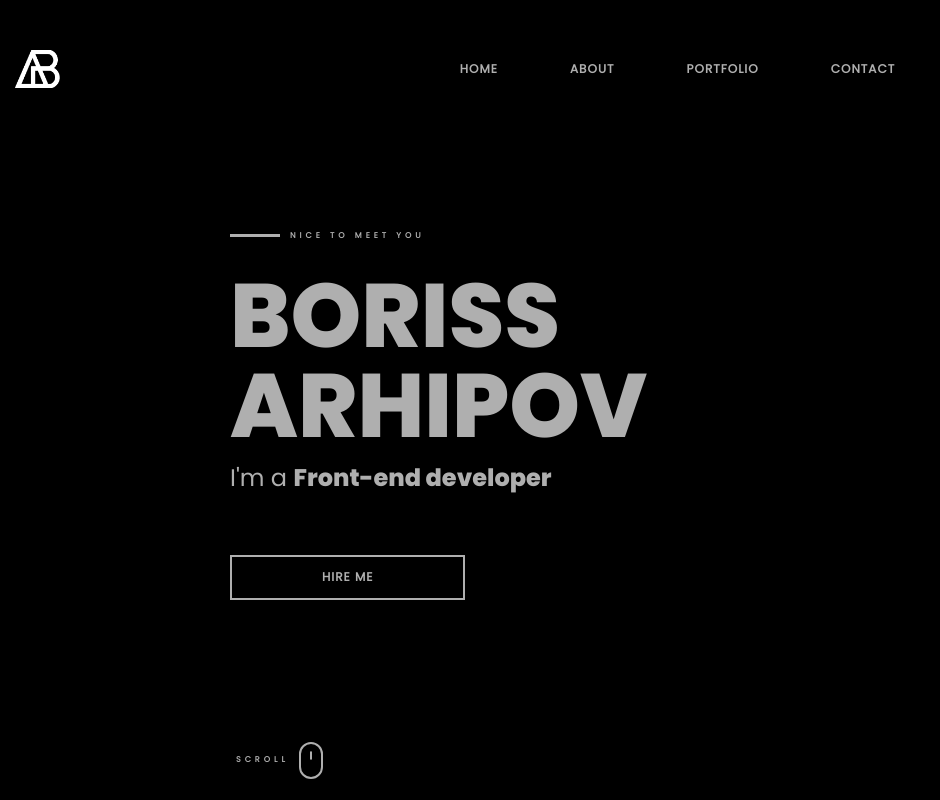
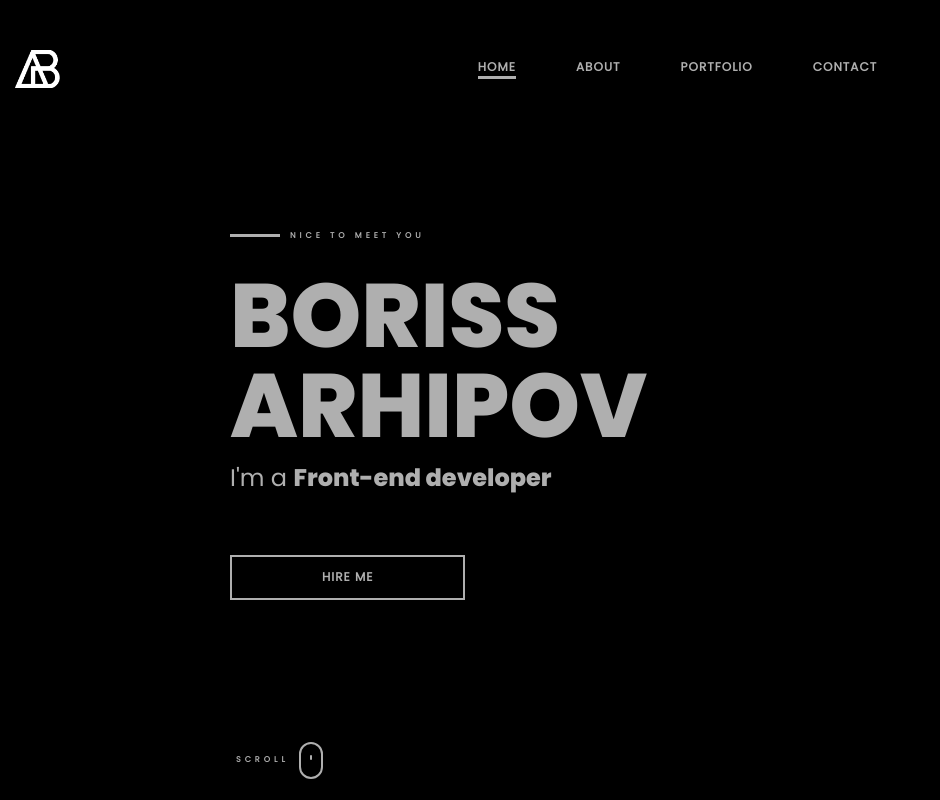
Before and after one commit to BorissArhipov/ab-portfolio, a React (Create React App) app: page / in a window 1280 px wide. Shown: the top 800 px of the page, without its empty margins (0-940 px from the left). Built offline with nearby package versions, Linux system fonts and the light colour scheme.

Commit message:
Adding a dynamic menu

```diff
--- /dev/null
+++ b/src/actions/handleScroll.tsx
@@ -0,0 +1,10 @@
+import { handleRefs } from '../types/types';
+
+const handleScroll = (offset: number, refs: handleRefs) => {
+    return {
+        type: 'HANDLE_SCROLL',
+        payload: {offset, refs}
+    };
+}
+
+export default handleScroll;
--- a/src/components/app/app.tsx
+++ b/src/components/app/app.tsx
@@ -10,10 +10,16 @@ import './app.css';
 class App extends Component {
 
     public home: React.RefObject<HTMLElement>;
+    public about: React.RefObject<HTMLElement>;
+    public portfolio: React.RefObject<HTMLElement>;
+    public contact: React.RefObject<HTMLElement>;
 
     constructor(props: any) {
         super(props);
         this.home = React.createRef();
+        this.about = React.createRef();
+        this.portfolio = React.createRef();
+        this.contact = React.createRef();
     }
 
     render() {
@@ -21,7 +27,10 @@ class App extends Component {
             <div>
                 <Menu
                     refs={{
-                        home: this.home
+                        home: this.home,
+                        about: this.about,
+                        portfolio: this.portfolio,
+                        contact: this.contact
                     }}
                 />
                 <section className="home" ref={this.home}>
@@ -35,7 +44,7 @@ class App extends Component {
                         </div>
                     </div>
                 </section>
-                <section className="about">
+                <section className="about" ref={this.about}>
                     <div className="container">
                         <About
                             refs={{
@@ -55,6 +64,12 @@ class App extends Component {
                         </div>
                     </div>
                 </section>
+                <section className="portfolio" ref={this.portfolio}>
+
+                </section>
+                <section className="contact" ref={this.contact}>
+
+                </section>
             </div>
         );
     }
--- a/src/components/linkOrScroll/linkOrScroll.tsx
+++ b/src/components/linkOrScroll/linkOrScroll.tsx
@@ -2,7 +2,7 @@ import * as React from 'react';
 
 interface LinkOrScrollProps {
     classN?: string;
-    scrollTarget?: {current: HTMLElement};
+    scrollTarget?: React.RefObject<HTMLElement>;
     children?: string | React.ReactElement;
     scrollToTarget?: (target: string) => void;
     href?: string
@@ -16,8 +16,6 @@ const LinkOrScroll: React.FC<LinkOrScrollProps> = props => {
         if(!props.scrollTarget) {
             return;
         }
-
-        console.log(props.scrollTarget.current.offsetHeight)
     }
 
     return (
--- a/src/components/menu/menu.css
+++ b/src/components/menu/menu.css
@@ -5,10 +5,16 @@
     right: 0;
     left: 0;
     z-index: 1030;
+    transition: all 0.2s ease;
+    padding: 50px 0;
+}
+
+.header--black {
+    background-color: #18181b;
+    padding: 20px 0;
 }
 
 .header--wrap {
-    padding: 50px 0;
     display: flex;
     justify-content: space-between;
     align-items: center;
@@ -24,6 +30,7 @@
 .header--link {
     margin: 0 30px;
     letter-spacing: 1px;
+    padding: 0;
     background: none;
     border: none;
     text-transform: uppercase;
@@ -34,6 +41,12 @@
     transition-timing-function: ease;
     transition-delay: 0s;
     color: #afafaf;
+    transition: all 0.2s ease;
+    border-bottom: 3px solid rgba(175, 175, 175, 0);
+}
+
+.link--active {
+    border-bottom: 3px solid rgba(175, 175, 175, 1);
 }
 
 .header--logo {
--- a/src/components/menu/menu.tsx
+++ b/src/components/menu/menu.tsx
@@ -1,20 +1,50 @@
 import * as React from 'react';
 import { Component } from 'react';
 import LinkOrScroll from '../linkOrScroll/linkOrScroll';
+import { connect } from 'react-redux';
+import handleScroll from '../../actions/handleScroll';
+import { handleRefs } from '../../types/types';
+import { reducerProps } from '../../types/types';
 
 import './menu.css';
 
 interface MenuProps {
     refs: {
-        home: {current: HTMLElement}
+        home: React.RefObject<HTMLElement>
+        about: React.RefObject<HTMLElement>
+        portfolio: React.RefObject<HTMLElement>
+        contact: React.RefObject<HTMLElement>
     }
+    handleScroll?: (offset: number, refs: handleRefs) => {
+        type: 'HANDLE_SCROLL',
+        payload: {offset: number, refs: handleRefs}
+    }
+    reducer: reducerProps
 }
+
 
 class Menu extends Component<MenuProps> {
 
+    componentDidMount() {
+        const {home, about, portfolio, contact} = this.props.refs;
+        window.addEventListener('scroll', () => {
+            this.props.handleScroll(window.pageYOffset, {
+                home: home.current.offsetTop,
+                about: about.current.offsetTop,
+                portfolio: portfolio.current.offsetTop,
+                contact: contact.current.offsetTop
+            })
+        });
+    }
+
+    componentWillUnmount() {
+        // window.removeEventListener('scroll', this.handleScroll);
+    }
+
     render() {
+        const {header, home, about, portfolio, contact} = this.props.reducer;
         return (
-            <header className="header">
+            <header className={header}>
                 <div className="container">
                     <div className="header--wrap">
                         <LinkOrScroll
@@ -23,25 +53,25 @@ class Menu extends Component<MenuProps> {
                         />
                         <nav className="header--nav">
                             <LinkOrScroll
-                                classN="header--link"
+                                classN={home}
                                 scrollTarget={this.props.refs.home}
                             >
                                 HOME
                             </LinkOrScroll>
                             <LinkOrScroll
-                                classN="header--link"
+                                classN={about}
                                 scrollTarget={this.props.refs.home}
                             >
                                 ABOUT
                             </LinkOrScroll>
                             <LinkOrScroll
-                                classN="header--link"
+                                classN={portfolio}
                                 scrollTarget={this.props.refs.home}
                             >
                                 PORTFOLIO
                             </LinkOrScroll>
                             <LinkOrScroll
-                                classN="header--link"
+                                classN={contact}
                                 scrollTarget={this.props.refs.home}
                             >
                                 CONTACT
@@ -54,4 +84,10 @@ class Menu extends Component<MenuProps> {
     }
 };
 
-export default Menu;
+function mapStateToProps( reducer: reducerProps) {
+    return {
+        reducer
+    }
+}
+
+export default connect(mapStateToProps, { handleScroll })(Menu);
--- a/src/index.css
+++ b/src/index.css
@@ -29,7 +29,7 @@ body {
 }
 
 button {
-    font: 400 100% / 1.4 'Poppins', sans-serif;
+    font: 400 100% / 1.4 'Poppins', serif;
 }
 
 button:hover {
--- a/src/reducer/reducer.tsx
+++ b/src/reducer/reducer.tsx
@@ -1,10 +1,73 @@
 const initialState = {
-
+    header: 'header',
+    home: 'header--link active',
+    about: 'header--link',
+    portfolio: 'header--link',
+    contact: 'header--link'
 }
 
-const reducer = (state = initialState, action: {type: string}) => {
+const reducer = (state = initialState, action: {type: string, payload?: any}) => {
     switch (action.type) {
-
+        case 'HANDLE_SCROLL':
+            if(action.payload.offset < 10) {
+                return{
+                    ...state,
+                    header: 'header',
+                    home: 'header--link link--active',
+                    about: 'header--link',
+                    portfolio: 'header--link',
+                    contact: 'header--link'
+                }
+            }
+            if(action.payload.offset > 10 && action.payload.refs.about > action.payload.offset) {
+                return {
+                    ...state,
+                    header: 'header header--black',
+                    home: 'header--link link--active',
+                    about: 'header--link',
+                    portfolio: 'header--link',
+                    contact: 'header--link'
+                }
+            }
+            if (
+                    action.payload.offset > 10 &&
+                    action.payload.refs.about < action.payload.offset &&
+                    action.payload.refs.portfolio > action.payload.offset
+                ) {
+                return {
+                    ...state,
+                    header: 'header header--black',
+                    home: 'header--link',
+                    about: 'header--link link--active',
+                    portfolio: 'header--link',
+                    contact: 'header--link'
+                }
+            }
+            if (
+                action.payload.offset > 10 &&
+                action.payload.refs.portfolio < action.payload.offset &&
+                action.payload.refs.contact > action.payload.offset
+            ) {
+                return {
+                    ...state,
+                    header: 'header header--black',
+                    home: 'header--link',
+                    about: 'header--link',
+                    portfolio: 'header--link link--active',
+                    contact: 'header--link'
+                }
+            }
+            if (
+                action.payload.offset > action.payload.refs.contact) {
+                return {
+                    ...state,
+                    header: 'header header--black',
+                    home: 'header--link',
+                    about: 'header--link',
+                    portfolio: 'header--link',
+                    contact: 'header--link link--active'
+                }
+            }
         default:
             return {
                 ...state
--- /dev/null
+++ b/src/types/types.tsx
@@ -0,0 +1,14 @@
+export interface handleRefs {
+    home: number
+    about: number
+    portfolio: number
+    contact: number
+}
+
+export interface reducerProps {
+    header: string
+    home: string
+    about: string
+    portfolio: string
+    contact: string
+}
```
